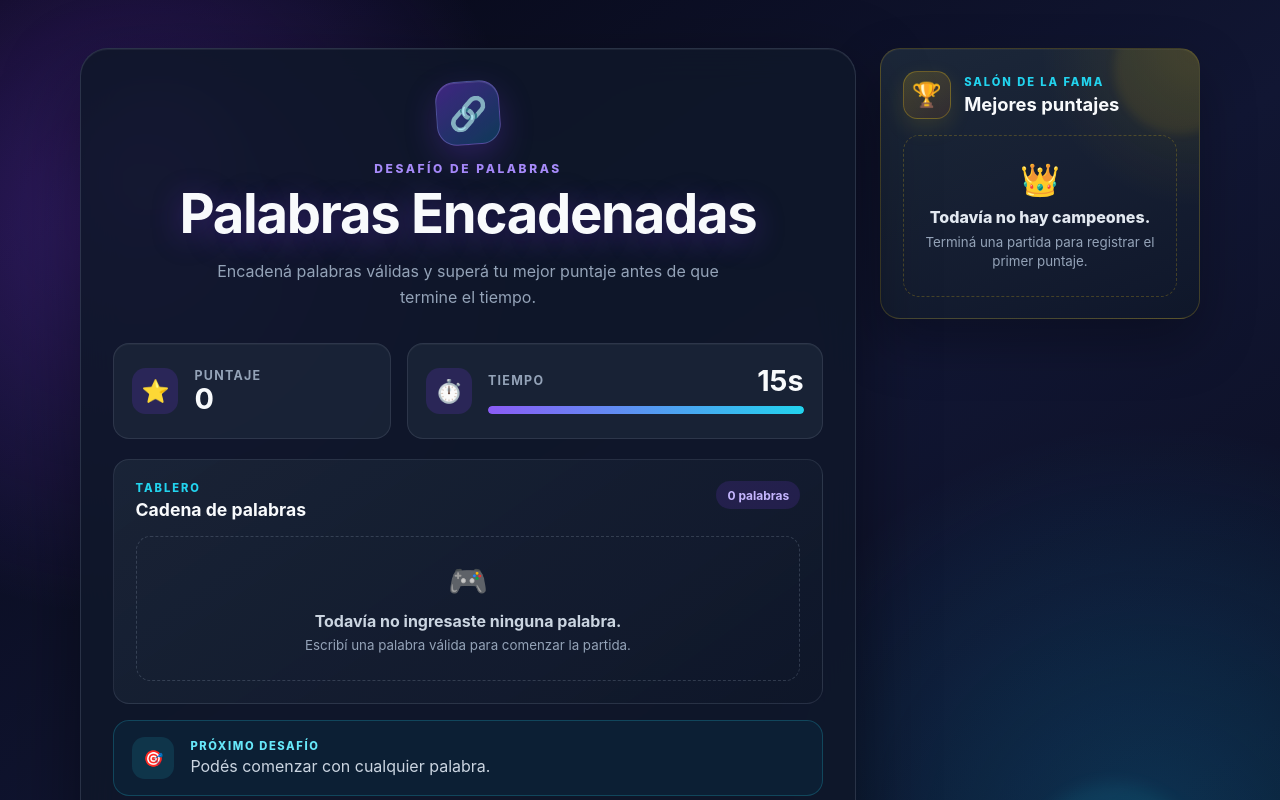
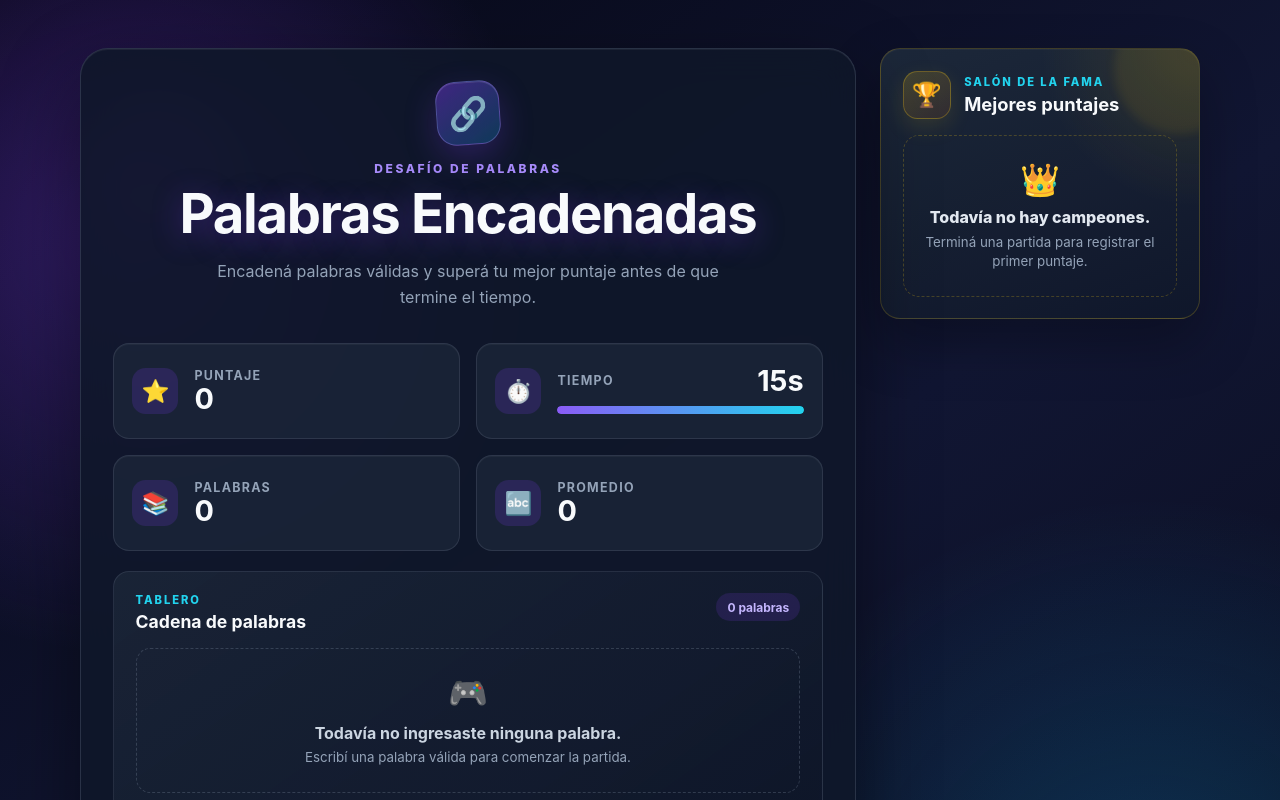
Before and after one commit to Alejandroadrianaguilar1999/unq-ui-alejandro-aguilar-trabajo-final, a React (Vite) app: page / in a window 1280 px wide. Shown: the top 800 px of the page. Built offline with nearby package versions, Linux system fonts and the light colour scheme.

Commit message:
Realizados ajustes finales

```diff
--- a/src/App.css
+++ b/src/App.css
@@ -131,7 +131,7 @@ input {
 
 .game__status {
   display: grid;
-  grid-template-columns: 0.8fr 1.2fr;
+  grid-template-columns: repeat(2, 1fr);
   gap: 1rem;
   margin-top: 2rem;
 }
@@ -667,6 +667,9 @@ input {
   .game__word-count {
     align-self: flex-start;
   }
+  .game__status {
+    grid-template-columns: 1fr;
+  }
 }
 
 @media (prefers-reduced-motion: reduce) {
--- a/src/App.tsx
+++ b/src/App.tsx
@@ -173,6 +173,11 @@ function App() {
         scoreSavedRef.current = false;
     };
 
+    const averageLength =
+        words.length === 0
+            ? 0
+            : Number((score / words.length).toFixed(1));
+
     return (
         <main className="game">
             <div className="game__layout">
@@ -182,6 +187,8 @@ function App() {
                     <GameStatus
                         score={score}
                         timeLeft={timeLeft}
+                        wordCount={words.length}
+                        averageLength={averageLength}
                     />
 
                     <WordChain
--- a/src/components/GameStatus.tsx
+++ b/src/components/GameStatus.tsx
@@ -1,11 +1,15 @@
 interface GameStatusProps {
     score: number;
     timeLeft: number;
+    wordCount: number;
+    averageLength: number;
 }
 
 export function GameStatus({
                                score,
                                timeLeft,
+                               wordCount,
+                               averageLength,
                            }: GameStatusProps) {
     const isTimeRunningOut = timeLeft <= 5;
     const timerPercentage = (timeLeft / 15) * 100;
@@ -63,6 +67,30 @@ export function GameStatus({
                     </div>
                 </div>
             </article>
+
+            <article className="game__status-card">
+                <span className="game__status-icon">📚</span>
+
+                <div>
+                    <span className="game__status-label">
+                      Palabras
+                    </span>
+
+                    <strong>{wordCount}</strong>
+                </div>
+            </article>
+
+            <article className="game__status-card">
+                <span className="game__status-icon">🔤</span>
+
+                <div>
+                    <span className="game__status-label">
+                      Promedio
+                    </span>
+
+                    <strong>{averageLength}</strong>
+                </div>
+            </article>
         </section>
     );
 }
```
Also changed, not shown: 1 other file (tests, documents, lock files or other folders). Lines whose indentation alone changed are shown as unchanged.
